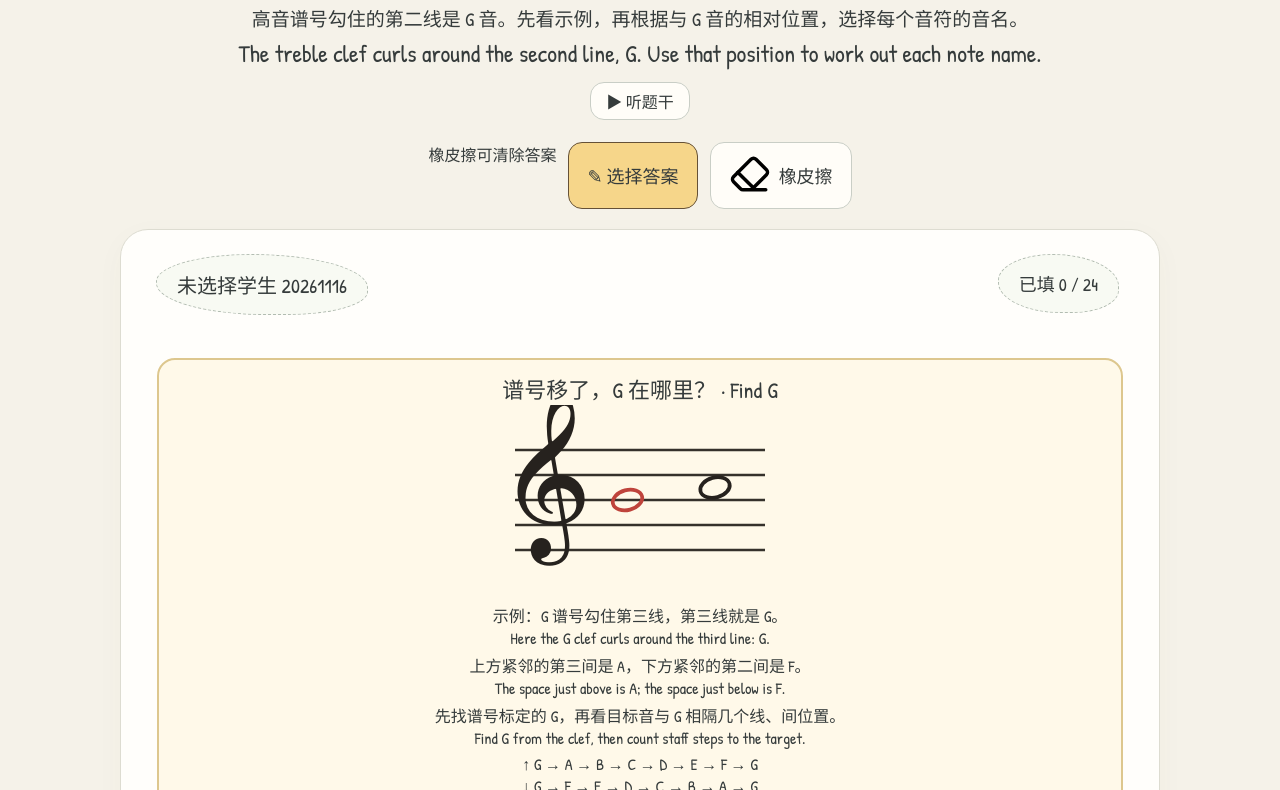
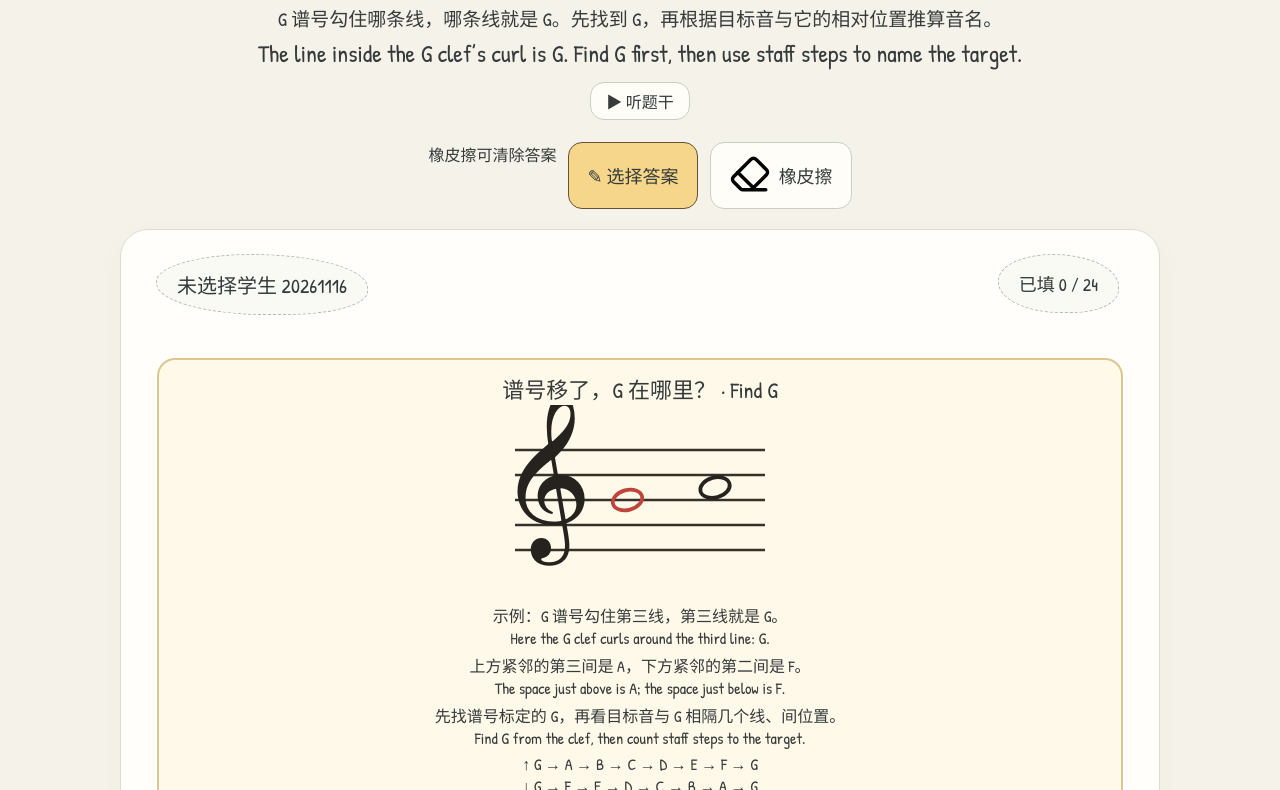
Before and after one commit to fangjiaqifion/music-activity-studio, a website with bundled scripts: page treble.html in a window 1280 px wide. Shown: the part 262-1052 px from the top of the page. Built offline with nearby package versions, Linux system fonts and the light colour scheme.

Commit message:
更新移动谱号题干与验证记录

```diff
--- a/treble.html
+++ b/treble.html
@@ -41,10 +41,10 @@
       </div>
       <section class="instructions">
         <p>
-          高音谱号勾住的第二线是 G 音。先看示例，再根据与 G 音的相对位置，选择每个音符的音名。
+          G 谱号勾住哪条线，哪条线就是 G。先找到 G，再根据目标音与它的相对位置推算音名。
         </p>
         <p lang="en">
-          The treble clef curls around the second line, G. Use that position to work out each note name.
+          The line inside the G clef’s curl is G. Find G first, then use staff steps to name the target.
         </p>
         <button id="speak">▶ 听题干</button>
         <p id="speech-status" role="status"></p>
```
Also changed, not shown: docs/progress_tracker.md (+2 -0 lines).
